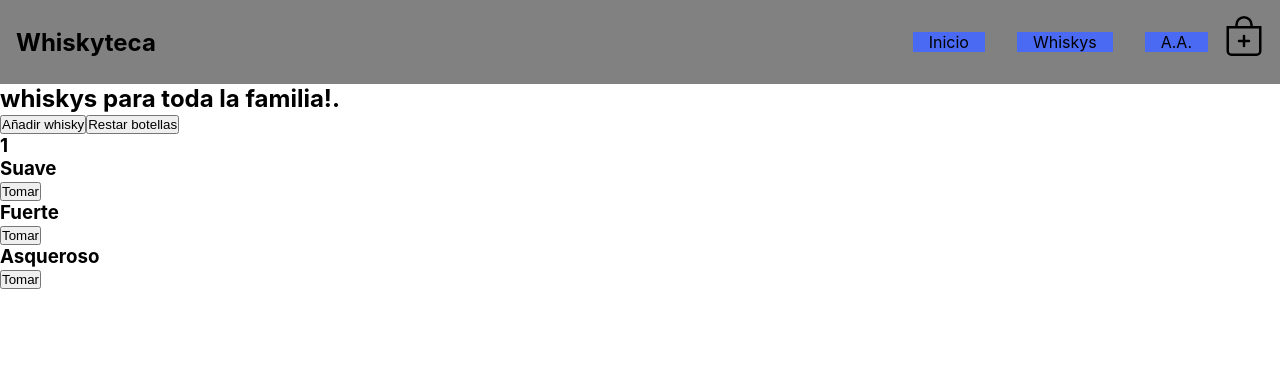
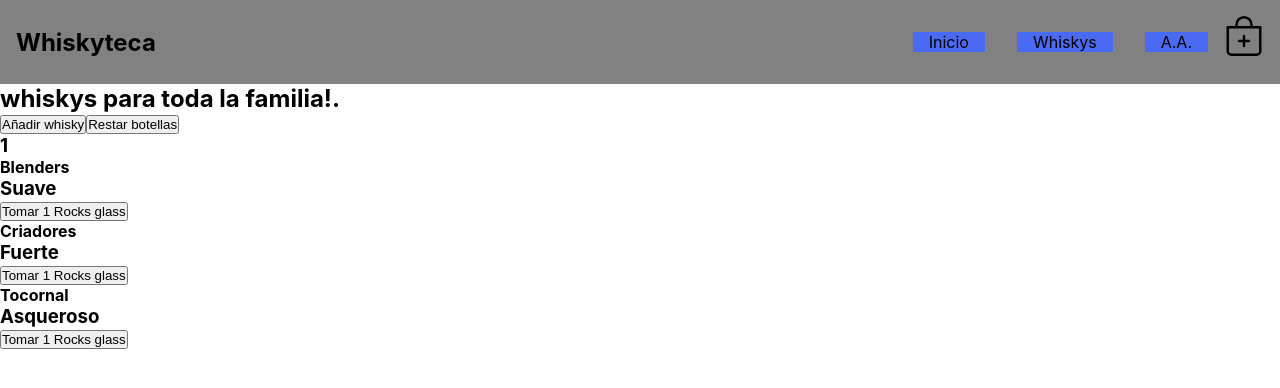
Before and after one commit to CesarTG/Whiskyteca, a React (Create React App) app: page / in a window 1280 px wide. Shown: the top 388 px of the page. Built offline with nearby package versions, Linux system fonts and the light colour scheme.

Commit message:
map cambiando titulos

```diff
--- a/src/components/ItemList/ItemList.js
+++ b/src/components/ItemList/ItemList.js
@@ -21,7 +21,7 @@ export const ItemList = () => {
 
     return (<div>
         {licores.map((whisky) => (
-            <Licor key={whisky.id} titulo={whisky.nombre} role={whisky.role} />))}
+            <Licor key={whisky.id} nombre={whisky.nombre} role={whisky.role} />))}
     </div>
     );
 }
@@ -31,7 +31,7 @@ const Licor = ({id, nombre , role}) => {
         <h4>{id}</h4>
         <h4>{nombre}</h4>
         <h3>{role}</h3>
-        <button>Tomar</button>
+        <button>Tomar 1 Rocks glass</button>
 
     </>);
 }
```
